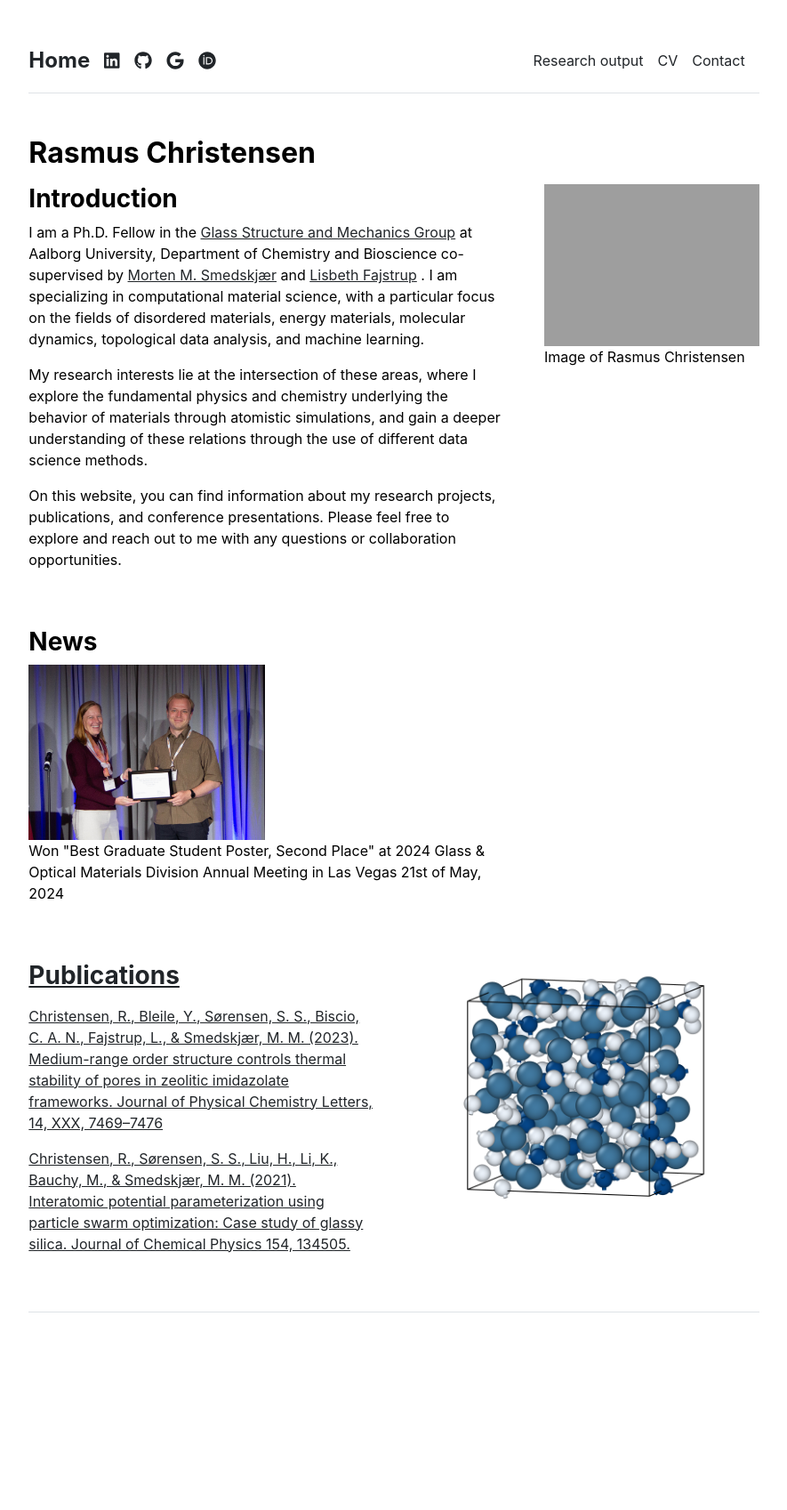
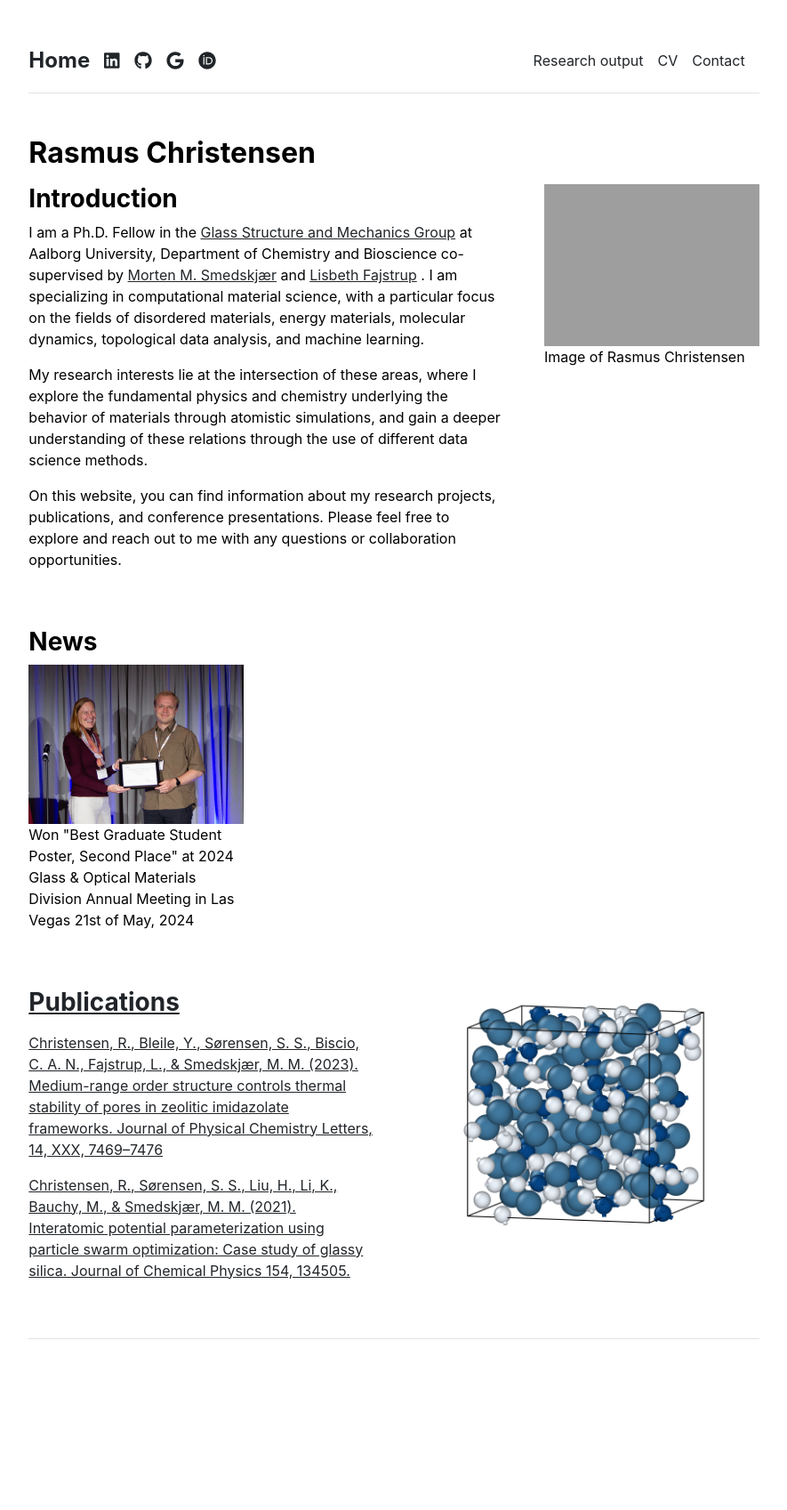
Before and after one commit to R-Chr/R-Chr.github.io, a Jekyll site: the page built from index.md, in a window 1280 px wide. Shown: the whole page at 89% size, without its empty margins (197-1082 px from the left). Built offline with Jekyll 4.4.1, drawn with Linux system fonts in a browser that asks for light colours; before the commit the page ends 1667 px from its top, so only the background shows below that.

Commit message:
Update home.html

```diff
--- a/_layouts/home.html
+++ b/_layouts/home.html
@@ -17,9 +17,9 @@ layout: default
 </div>
 
 <div class="row g-5 mb-5">
-  <div class="col-md-8">
+  <div class="col-md-4">
     <h3 class="fw-bold">News</h3>
-    <img src="{{ site.github.url }}/assets/img/53766255477_7af2c2be84_o_2.jpg" alt="Home" width="50%">
+    <img src="{{ site.github.url }}/assets/img/53766255477_7af2c2be84_o_2.jpg" alt="Home" width="100%">
     <p>Won "Best Graduate Student Poster, Second Place" at 2024 Glass & Optical Materials Division Annual Meeting in Las Vegas 21st of May, 2024</p>
   </div>
 </div>
```
